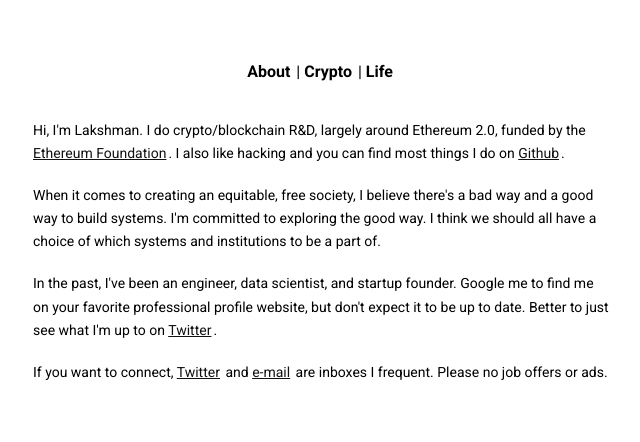
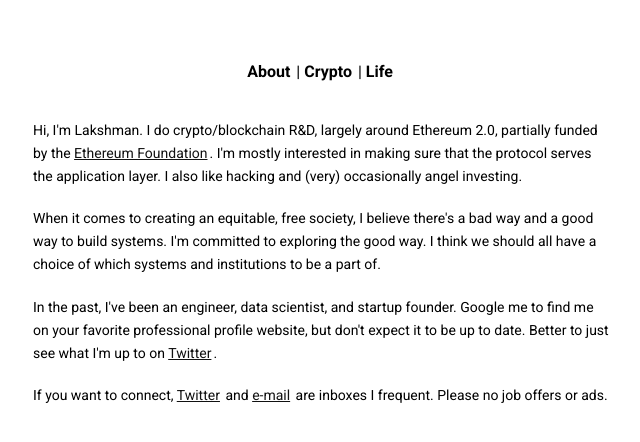
Before and after one commit to lsankar4033/lsankar.xyz, a Vue app: page /#/ in a window 1280 px wide. Shown: the top 442 px of the page, without its empty margins (319-959 px from the left). Built offline with nearby package versions, Linux system fonts and the light colour scheme.

Commit message:
Add some acknolwedgements

```diff
--- a/src/views/About.vue
+++ b/src/views/About.vue
@@ -4,9 +4,9 @@
 
     <p>
       Hi, I'm Lakshman. I do crypto/blockchain R&D, largely around Ethereum 2.0,
-      funded by the <a href="https://ethereum.org/">Ethereum Foundation</a>. I
-      also like hacking and you can find most things I do on
-      <a href="https://github.com/lsankar4033/">Github</a>.
+      partially funded by the <a href="https://ethereum.org/">Ethereum Foundation</a>. I'm mostly
+      interested in making sure that the protocol serves the application layer. I
+      also like hacking and (very) occasionally angel investing.
     </p>
 
     <br />
--- a/src/views/Writing/ShardsAsDataAvailabilityLayers.vue
+++ b/src/views/Writing/ShardsAsDataAvailabilityLayers.vue
@@ -225,6 +225,10 @@
       In future posts, I'll dig into a few more.
     </p>
     <br />
+
+    <em>
+      Thanks to <a href="https://twitter.com/Flynnjamm?ref_src=twsrc%5Egoogle%7Ctwcamp%5Eserp%7Ctwgr%5Eauthor">Brian Flynn</a> and <a href="https://www.adiasg.me/">Aditya Asgaonkar</a> for comments/review.
+    </em>
   </div>
 </template>
 
```
